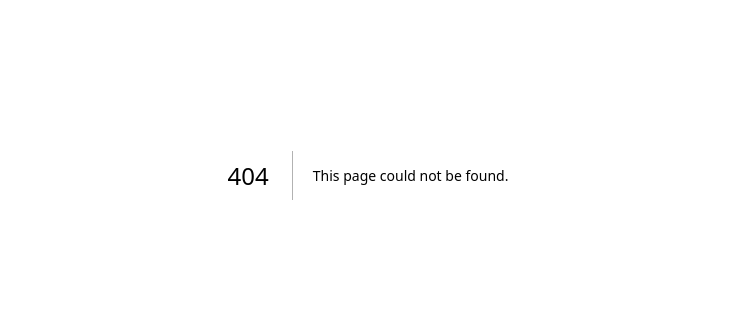
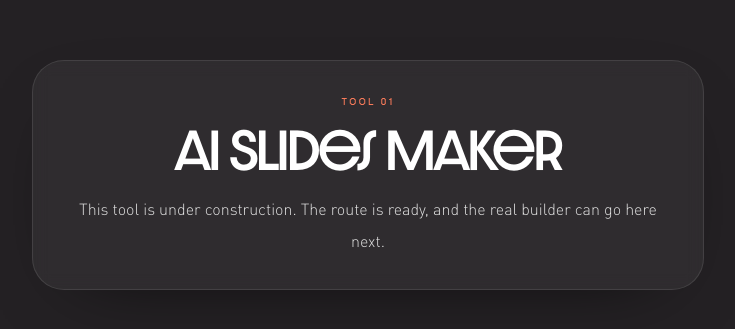
Before and after one commit to Envo-Entity/envo-ai-tools, a Next.js app in the folder Frontend/: page /slides-maker in a window 1280 px wide. Before the commit this address had no page. Shown: the part 225-554 px from the top of the page, without its empty margins (272-1007 px from the left). Built offline with nearby package versions, Linux system fonts and the light colour scheme.

Commit message:
feat: implement slides-maker page and update landing page with navigation and styling improvements

```diff
--- a/Frontend/app/page.tsx
+++ b/Frontend/app/page.tsx
@@ -1,5 +1,6 @@
 "use client";
 
+import Link from "next/link";
 import { ChevronLeft, ChevronRight, LockKeyhole } from "lucide-react";
 import { useEffect, useMemo, useState } from "react";
 import { Button } from "@/components/ui/button";
@@ -10,7 +11,8 @@ const TOOLS = [
   {
     name: "AI Slides Maker",
     description: "Create slide decks with AI-driven outlines, tone control, and fast first drafts.",
-    status: "Available",
+    status: "Under Construction",
+    href: "/slides-maker",
   },
 ];
 
@@ -138,14 +140,14 @@ function ToolsHome() {
             HI THERE,
           </p>
           <p className="font-accent mt-4 text-[5.5rem] uppercase leading-[0.78] tracking-[-0.1em] text-[color:var(--color-text)] sm:text-[7.5rem]">
-            WHOA.
+            E N V O
           </p>
           <p className="font-body mt-6 max-w-lg text-base leading-8 text-[color:var(--color-text-secondary)]">
-            Your tools live here. Clean dark canvas, no gradients, and a focused list of products starting with the first one below.
+            Your AI tools are live here.
           </p>
         </header>
 
-        <section className="rounded-[32px] border border-white/8 bg-[color:var(--color-bg)]">
+        <section className="rounded-[32px] border border-white/10 bg-[rgba(255,255,255,0.04)] shadow-[0_24px_80px_-48px_rgba(0,0,0,0.85)] backdrop-blur-sm">
           <div className="flex flex-col gap-4 border-b border-white/8 px-6 py-5 sm:flex-row sm:items-end sm:justify-between">
             <div>
               <p className="font-accent text-sm uppercase tracking-[0.18em] text-[color:var(--color-accent)]">
@@ -185,9 +187,10 @@ function ToolsHome() {
 
           <div className="grid gap-4 p-6">
             {currentTools.map((tool, index) => (
-              <article
+              <Link
                 key={tool.name}
-                className="rounded-[28px] border border-white/8 bg-[rgba(255,255,255,0.02)] p-5"
+                href={tool.href}
+                className="block cursor-pointer rounded-[28px] border border-white/10 bg-[rgba(255,255,255,0.05)] p-5 transition hover:border-white/20 hover:bg-[rgba(255,255,255,0.07)]"
               >
                 <div className="flex flex-col gap-4 sm:flex-row sm:items-start sm:justify-between">
                   <div>
@@ -205,14 +208,14 @@ function ToolsHome() {
                   <div
                     className="font-body inline-flex w-fit items-center rounded-full border px-4 py-2 text-sm"
                     style={{
-                      borderColor: Palette.mandarin[700],
-                      color: Palette.mandarin[700],
+                      borderColor: Palette.warning[500],
+                      color: Palette.warning[500],
                     }}
                   >
                     {tool.status}
                   </div>
                 </div>
-              </article>
+              </Link>
             ))}
           </div>
         </section>
--- /dev/null
+++ b/Frontend/app/slides-maker/page.tsx
@@ -0,0 +1,17 @@
+export default function SlidesMakerPage() {
+  return (
+    <main className="flex min-h-screen items-center justify-center bg-[color:var(--color-bg)] px-4 py-10">
+      <div className="w-full max-w-2xl rounded-[32px] border border-white/10 bg-[rgba(255,255,255,0.05)] p-8 text-center shadow-[0_24px_80px_-48px_rgba(0,0,0,0.85)] backdrop-blur-sm">
+        <p className="font-accent text-sm uppercase tracking-[0.18em] text-[color:var(--color-accent)]">
+          Tool 01
+        </p>
+        <h1 className="font-title mt-3 text-4xl tracking-[-0.05em] text-[color:var(--color-text)] sm:text-5xl">
+          AI Slides Maker
+        </h1>
+        <p className="font-body mt-5 text-base leading-8 text-[color:var(--color-text-secondary)]">
+          This tool is under construction. The route is ready, and the real builder can go here next.
+        </p>
+      </div>
+    </main>
+  );
+}
```
